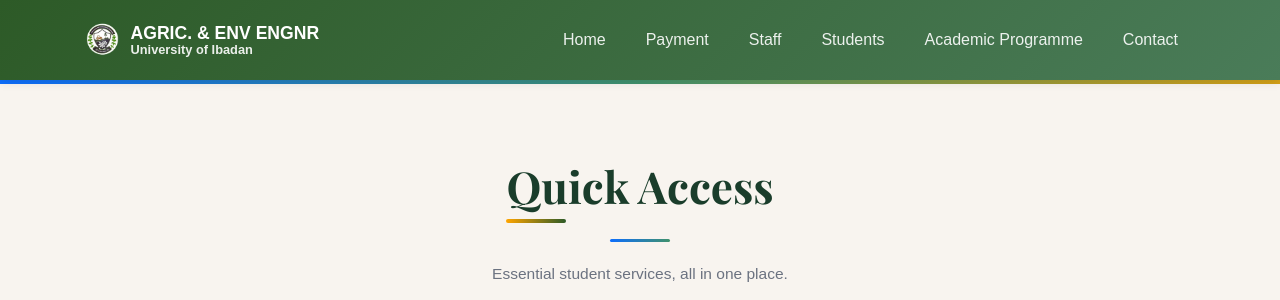
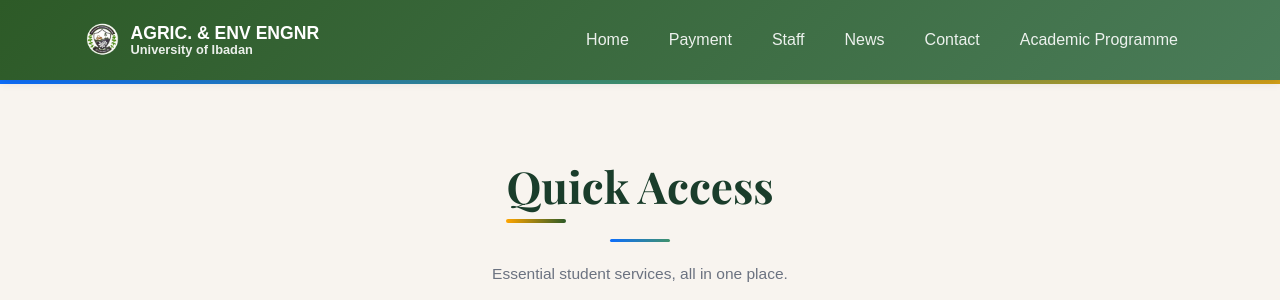
Before and after one commit to Emmyfest/AEE, a Flask app: page /students in a window 1280 px wide. Shown: the top 300 px of the page. Run offline with Flask 3, Linux system fonts and the light colour scheme; some libraries are stand-ins or nearby versions.

Commit message:
Update students.html

```diff
--- a/templates/students.html
+++ b/templates/students.html
@@ -443,12 +443,12 @@
 
             <div class="collapse navbar-collapse" id="navbarNav">
                 <ul class="navbar-nav ms-auto">
-                    <li class="nav-item"><a class="nav-link" href="{{ url_for('index') }}">Home</a></li>
-                    <li class="nav-item"><a class="nav-link" href="{{ url_for('payment') }}">Payment</a></li>
-                    <li class="nav-item"><a class="nav-link" href="{{ url_for('staff') }}">Staff</a></li>
-                    <li class="nav-item"><a class="nav-link active" href="{{ url_for('students') }}">Students</a></li>
-                    <li class="nav-item"><a class="nav-link" href="{{ url_for('academic_program') }}">Academic Programme</a></li>
-                    <li class="nav-item"><a class="nav-link" href="{{ url_for('index') }}#contact">Contact</a></li>
+                     <li class="nav-item"><a class="nav-link" href="#home">Home</a></li>
+                    <li class="nav-item"><a class="nav-link" href="{{url_for('payment')}}">Payment</a></li>
+                    <li class="nav-item"><a class="nav-link" href="{{url_for('staff')}}">Staff</a></li>
+                    <li class="nav-item"><a class="nav-link" href="{{url_for('news')}}">News</a></li>
+                    <li class="nav-item"><a class="nav-link" href="#contact">Contact</a></li>
+                     <li class="nav-item"><a class="nav-link" href="{{url_for('academic_program')}}">Academic Programme</a></li>
                 </ul>
             </div>
         </div>
```
